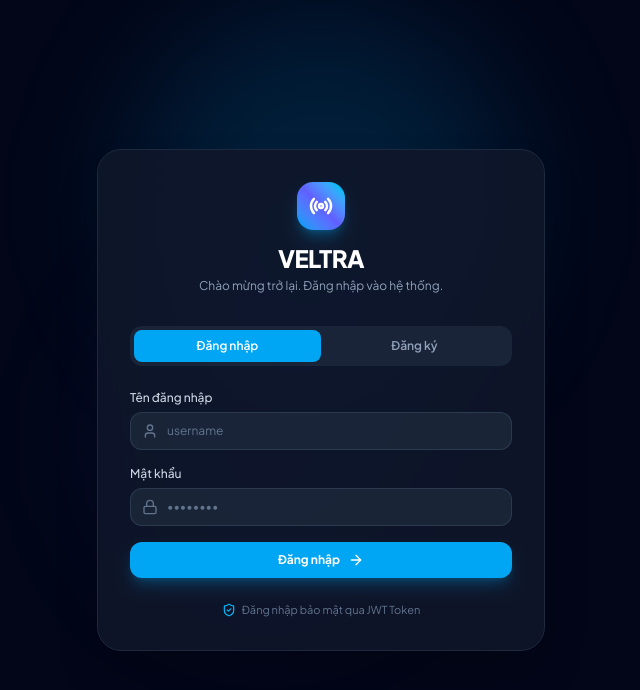
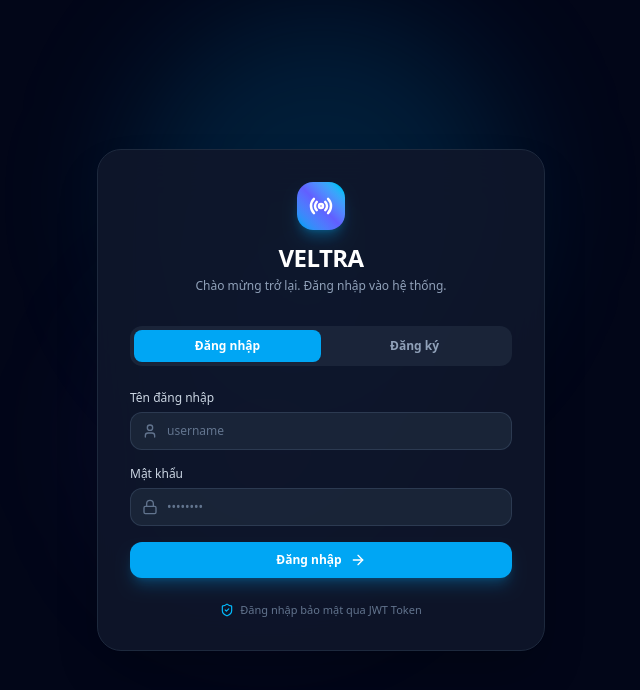
Before and after one commit to tiendat07525/Veltra, a Next.js app in the folder frontend/: page /auth/login in a window 1280 px wide. Shown: the top 690 px of the page, without its empty margins (319-959 px from the left). Built offline with nearby package versions, Linux system fonts and the light colour scheme; no server answers.

Commit message:
fix(frontend): self-host Plus Jakarta Sans font

```diff
--- a/frontend/package.json
+++ b/frontend/package.json
@@ -9,6 +9,7 @@
     "lint": "eslint"
   },
   "dependencies": {
+    "@fontsource-variable/plus-jakarta-sans": "^5.3.0",
     "@tailwindcss/postcss": "^4.3.3",
     "axios": "^1.15.2",
     "lucide-react": "^0.577.0",
--- a/frontend/src/app/globals.css
+++ b/frontend/src/app/globals.css
@@ -2,7 +2,7 @@
 
 @layer base {
   :root {
-    --font-sans: 'Plus Jakarta Sans', system-ui, -apple-system, sans-serif;
+    --font-sans: 'Plus Jakarta Sans Variable', system-ui, -apple-system, sans-serif;
   }
 
   body {
--- a/frontend/src/app/layout.tsx
+++ b/frontend/src/app/layout.tsx
@@ -1,16 +1,11 @@
 import React from 'react';
 import './globals.css';
+// Self-hosted (bundled into /_next/static/media): builds no longer download from Google Fonts
+import '@fontsource-variable/plus-jakarta-sans';
 import { NavigationProvider } from '@/lib/navigation';
-import { Plus_Jakarta_Sans } from 'next/font/google';
 
 // Every request needs its own CSP nonce (set in middleware), so no static prerendering
 export const dynamic = 'force-dynamic';
-
-const plusJakartaSans = Plus_Jakarta_Sans({
-  subsets: ['latin'],
-  weight: ['300', '400', '500', '600', '700', '800'],
-  display: 'swap',
-});
 
 export const metadata = {
   title: 'Veltra – Realtime Chat Platform',
@@ -30,7 +25,7 @@ export default function RootLayout({
         <title>Veltra – Ứng dụng chat realtime</title>
         <meta name="description" content="A modern, hyper-responsive realtime messaging and collaboration platform." />
       </head>
-      <body className={`h-screen w-screen overflow-hidden bg-slate-950 text-slate-100 font-sans antialiased ${plusJakartaSans.className}`}>
+      <body className="h-screen w-screen overflow-hidden bg-slate-950 text-slate-100 font-sans antialiased">
         <NavigationProvider>
           {children}
         </NavigationProvider>
```
Also changed, not shown: 1 other file (tests, documents, lock files or other folders).
